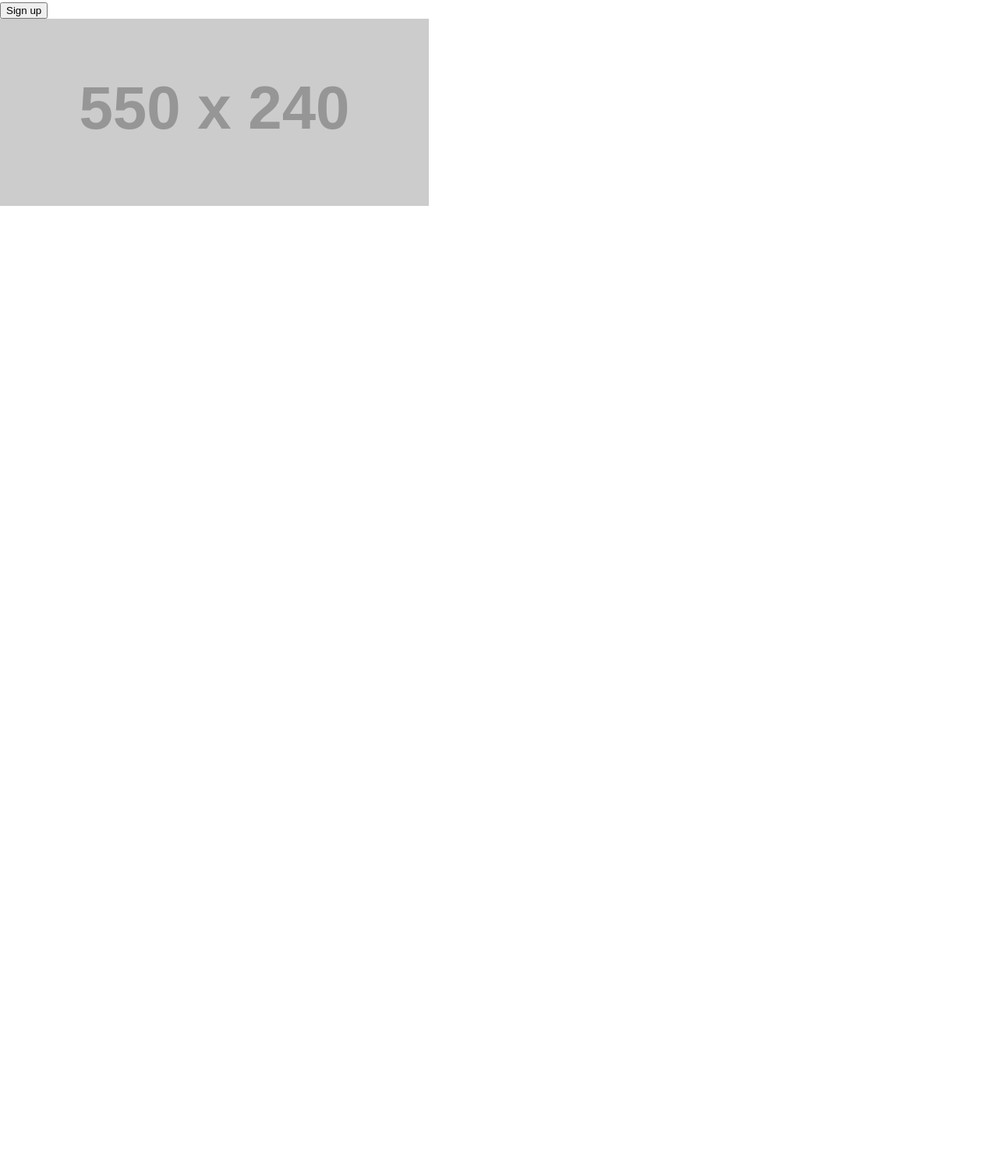
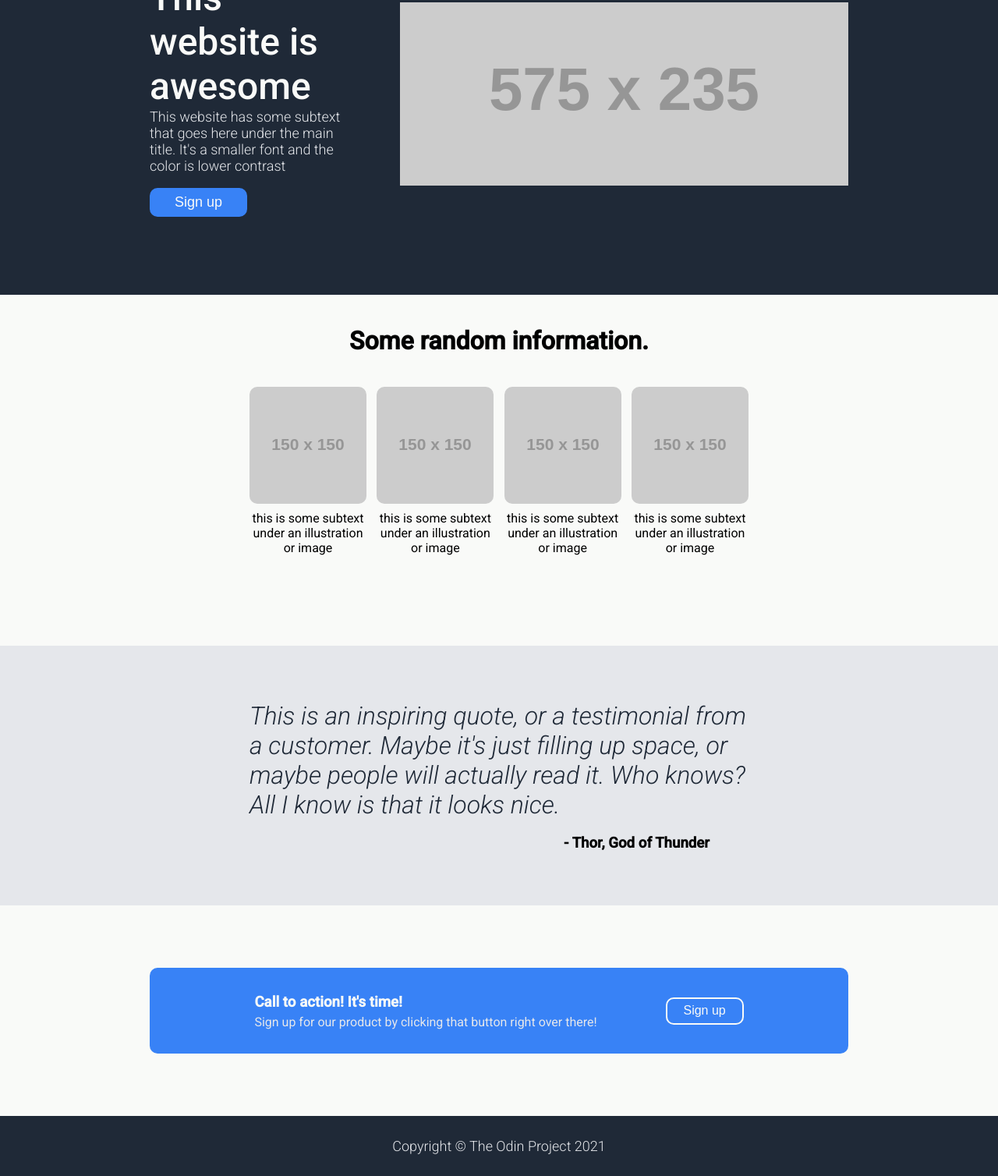
Before and after one commit to PersephoneXO/TOP-landing-page, a plain HTML site: page index.html in a window 1280 px wide. Shown: the part 200-1708 px from the top of the page at 78% size. Before the commit the page ends 800 px from the top, so only its background shows below. Drawn offline with Linux system fonts and the light colour scheme; placeholder pictures from the web are drawn by us.

Commit message:
finished landing page

```diff
--- a/index.html
+++ b/index.html
@@ -5,7 +5,9 @@
     <title>First Landing Page</title>
     <link rel="stylesheet" href="stylesheet.css">
     <meta name="viewport" content="width=device-width, initial-scale=1.0">
-    <link href='https://fonts.googleapis.com/css?family=Roboto' rel='stylesheet'>
+    <link rel="preconnect" href="https://fonts.googleapis.com">
+<link rel="preconnect" href="https://fonts.gstatic.com" crossorigin>
+<link href="https://fonts.googleapis.com/css2?family=Roboto:ital,wght@0,300;0,400;0,500;1,300&display=swap" rel="stylesheet">
 </head>
 
 <!--
@@ -109,11 +111,63 @@
                 <button id="intro-button">Sign up</button>
             </div>
             <div id="intro-img">
-                <img src="https://placehold.co/550x240/E5E7EB/31343C" alt="placeholder image">
+                <img src="https://placehold.co/575x235/E5E7EB/31343C" alt="placeholder image">
             </div>
         </div>
     </div>
 
+    <div class="section2">
+        <div class="info-container">
+            <h1 id="info-title">Some random information.</h1>
+            <div class="pic-container">
+                <div class="rando1 cards">
+                    <img src="https://dummyimage.com/150x150/000/fff" alt="rando1">
+                    <p>this is some subtext under an illustration or image</p>
+                </div>
+                <div class="rando2 cards">
+                    <img src="https://dummyimage.com/150x150/000/fff" alt="rando2">
+                    <p>this is some subtext under an illustration or image</p>
+                </div>
+                <div class="rando3 cards">
+                    <img src="https://dummyimage.com/150x150/000/fff" alt="rando3">
+                    <p>this is some subtext under an illustration or image</p>
+                </div>
+                <div class="rando4 cards">
+                    <img src="https://dummyimage.com/150x150/000/fff" alt="rando4">
+                    <p>this is some subtext under an illustration or image</p>
+                </div>
+            </div>
+        </div>
+    </div>
+
+
+    <div class="section3">
+        <div class="quote-container">
+            <h1 id="quote-text"><i>
+                This is an inspiring quote, or a testimonial from a customer.
+                Maybe it's just filling up space, or maybe people will actually read it.
+                Who knows? All I know is that it looks nice.
+            </i></h1>
+            <h3 id="quote-name">- Thor, God of Thunder</h3>
+        </div>
+    </div>
+
+
+    <div class="section4">
+        <div class="cta-container">
+            <div class="cta-content-container">
+                <div class="cta-text">
+                    <h3 id="cta-title">Call to action! It's time!</h3>
+                    <p id="cta-subtext">Sign up for our product by clicking that button right over there!</p>
+                </div>
+                <button id="cta-button">Sign up</button>
+            </div>
+        </div>
+    </div>
+
+    <div class="footer">
+        <p id="copyright">Copyright © The Odin Project 2021</p>
+    </div>
 </body>
 
 </html>
--- a/stylesheet.css
+++ b/stylesheet.css
@@ -1,7 +1,209 @@
 body{
-    font-family: 'Roboto';
+    font-family: 'Roboto',sans-serif;
     margin: 0;
     min-height: 100vh;
     display: flex;
     flex-direction: column;
 }
+
+
+/*Section 1*/
+.section1{
+    display: flex;
+    flex-direction: column;
+    background-color: #1F2937;
+    padding-inline: 15%;
+}
+
+/*header*/
+.header-container{
+    display: flex;
+    align-items: center;
+    justify-content: space-between;
+    padding-bottom: 100px;
+}
+
+#header-logo{
+    display: flex;
+    font-size: 24px;
+    color: #F9FAF8;
+    font-weight: 500;
+}
+
+.links-container{
+    display: flex;
+    gap:24px;
+}
+
+.links-container a{
+    font-size: 18px;
+    color: #E5E7EB;
+    text-decoration: none;
+    font-weight: 300;
+}
+
+/*intro*/
+.intro-container{
+    display: flex;
+    align-items: center;
+    gap: 50px;
+    padding-bottom: 100px;
+}
+
+.intro-text{
+    text-wrap: wrap;
+}
+
+#intro-title{
+    font-size: 48px;
+    color: #F9FAF8;
+    font-weight: 500;
+    margin: 0;
+}
+
+
+
+#intro-subtext{
+    font-size: 18px;
+    color: #E5E7EB;
+    font-weight: 300;
+    margin-top: 0;
+}
+
+#intro-button{
+    font-size: 18px;
+    color: #F9FAF8;
+    border-style: none;
+    font-weight: 500;
+    background-color: #3882F6;
+    padding: 8px 32px;
+    border-radius: 10px;
+
+}
+
+
+/*section 2*/
+.section2{
+    display: flex;
+    flex-direction: column;
+    background-color: #F9FAF8;
+    padding-inline: 25%;
+}
+
+.info-container{
+    display: flex;
+    justify-content: center;
+    flex-direction: column;
+    padding-bottom: 100px;
+}
+
+#info-title{
+    text-align: center;
+    margin: 40px 0;
+}
+
+.pic-container{
+    display: flex;
+    justify-content: space-between;
+}
+
+.cards img{
+    border-radius: 10px;
+}
+
+.cards p{
+    margin-top:5px ;
+
+}
+
+.cards{
+    text-align: center;
+    max-width: 150px;
+}
+
+
+/*section 3*/
+.section3{
+    display: flex;
+    flex-direction: column;
+    background-color: #E5E7EB;
+    padding-inline: 25%;
+}
+
+.quote-container{
+    padding: 50px 0;
+}
+
+#quote-text{
+    color: #1F2937;
+    font-weight: 300;
+    margin-bottom: 0;
+
+}
+
+#quote-name{
+    display: flex;
+    justify-content: flex-end;
+    margin-right: 50px;
+}
+
+
+/*section 4*/
+.section4{
+    display: flex;
+    flex-direction: column;
+    background-color: #F9FAF8;
+    padding-inline: 15%;
+}
+
+.cta-container{
+
+    padding-inline: 15%;
+    border-radius: 10px;
+    background-color: #3882F6;
+    margin: 80px 0;
+}
+
+.cta-content-container{
+    padding: 15px 0;
+    display: flex;
+    justify-content: space-between;
+    align-items: center;
+}
+
+#cta-title{
+    color: #F9FAF8;
+    margin-bottom: 5px;
+}
+
+#cta-subtext{
+    color: #E5E7EB;
+    margin-top: 0;
+}
+
+#cta-button{
+    color: #F9FAF8;
+    border-width: 2px;
+    border-color: #F9FAF8;
+    background-color:#3882F6;
+    border-radius: 10px;
+    border-style: solid;
+    height: 35px;
+    width: 100px;
+    text-align: center;
+    font-size: 16px;
+}
+
+
+/*footer*/
+.footer{
+    background-color: #1F2937;
+}
+
+#copyright{
+    color: #E5E7EB;
+    font-weight: 300;
+    text-align: center;
+    font-size: 18px;
+    padding: 10px 0;
+}
```
